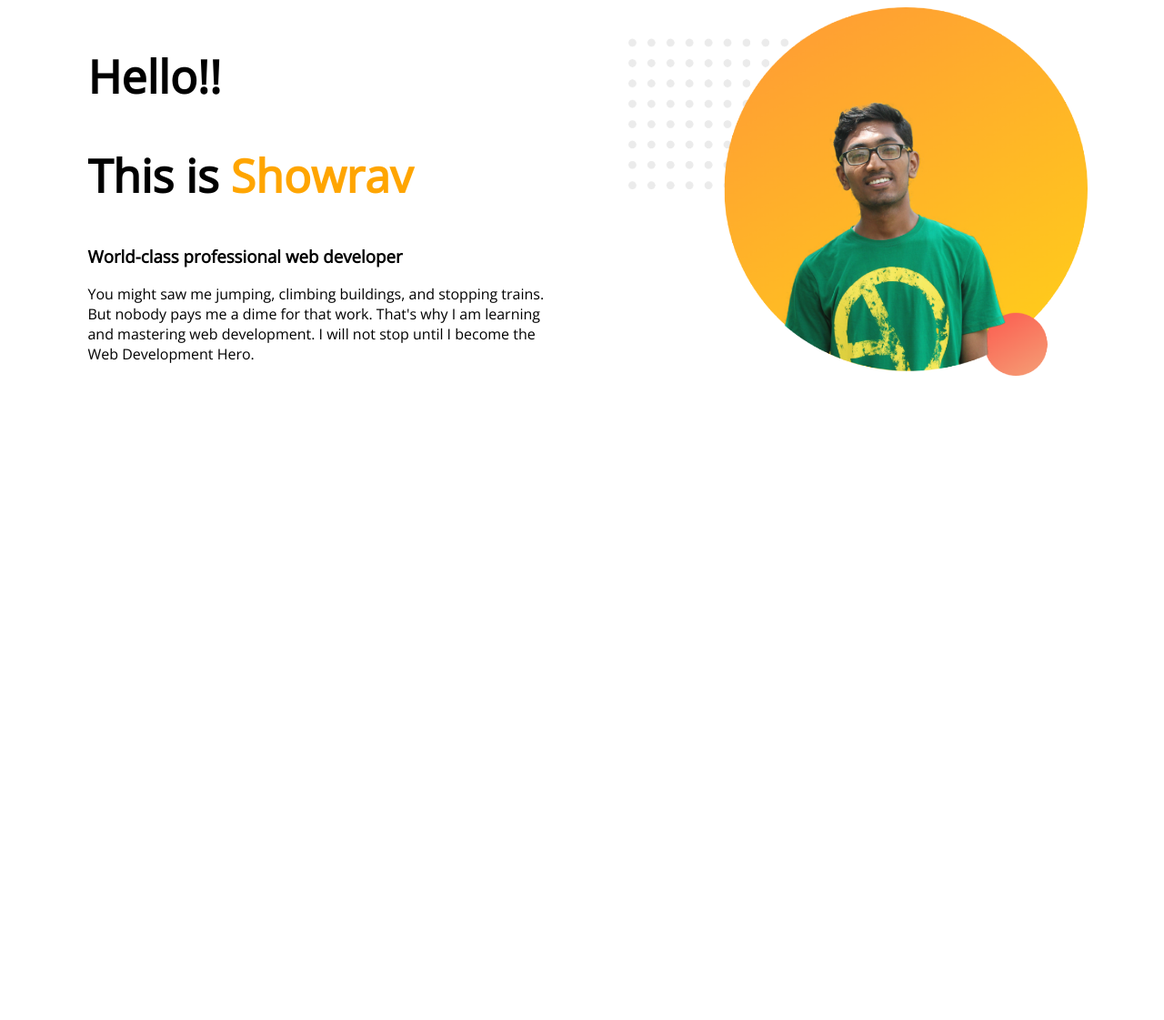
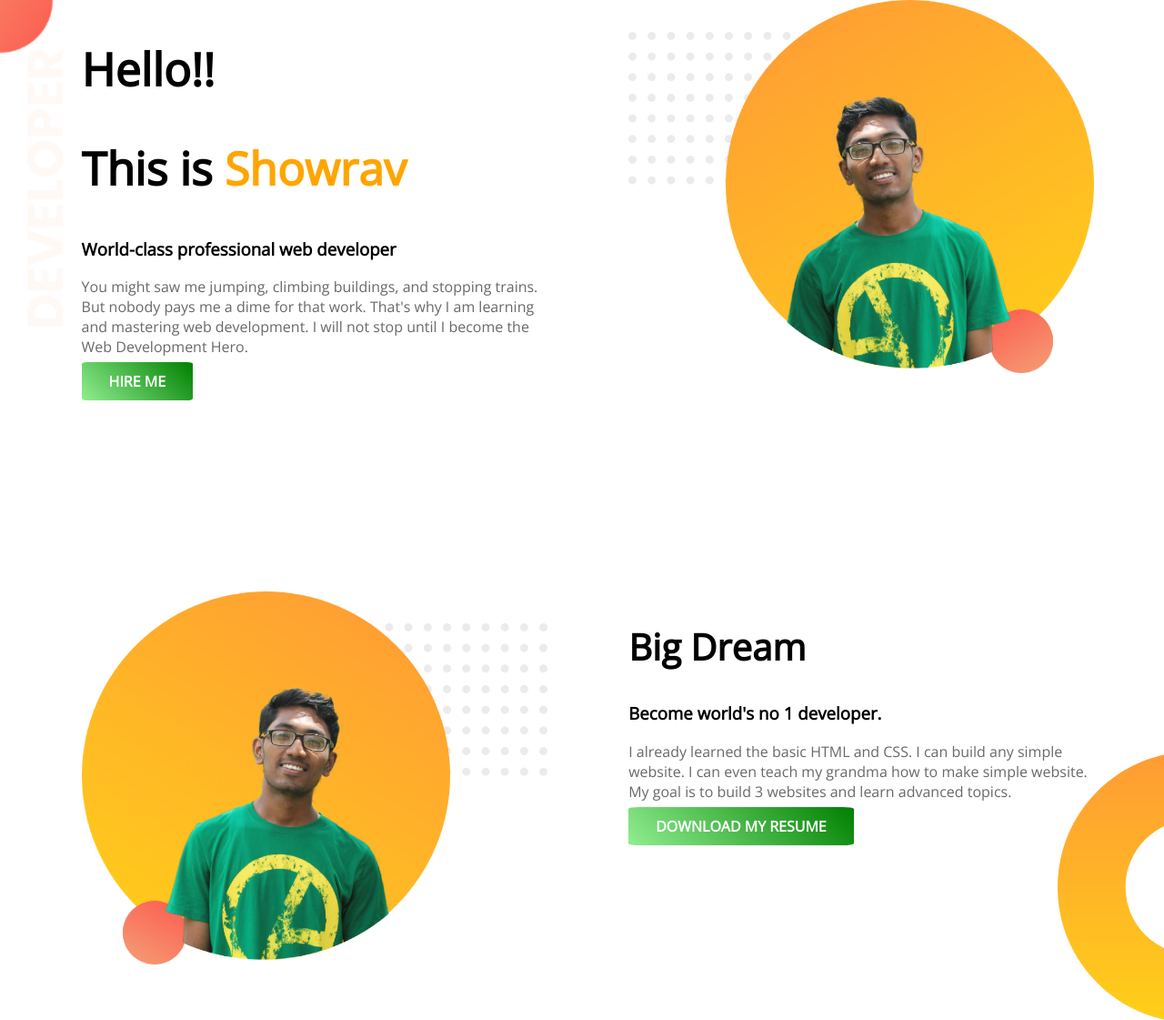
Before and after one commit to ShowravPaul/web-portfolio, a plain HTML site: page index.html in a window 1280 px wide. Shown: the whole page at 91% size. Before the commit the page ends 800 px from the top, so only its background shows below. Drawn offline with nearby package versions, Linux system fonts and the light colour scheme.

Commit message:
2nd section completed

```diff
--- a/index.html
+++ b/index.html
@@ -9,16 +9,28 @@
     <link rel="stylesheet" href="style.css">
 </head>
 <body>
-    <section>
+    <section class="top-banner">
         <div class="half-width">
             <h1>Hello!!</h1>
             <h1>This is <span class="name-highlight">Showrav</span></h1>
             <h3>World-class professional web developer</h3>
             <p>You might saw me jumping, climbing buildings, and stopping trains. But nobody pays me a dime for that work. That's why I am learning and mastering web development. I will not stop until I become the Web Development Hero.</p>
+            <a class="link-button" target="_blank" href="https://codeforces.com/profile/Jahaji"><b>HIRE ME</b></a>
         </div>
         <div class="half-width">
             <img src="images/profile.png" alt="">
         </div>
     </section>
+    <section class="dream-area">
+        <div class="half-width">
+            <img src="images/profile2.png" alt="">
+        </div>
+        <div class="half-width">
+            <h2>Big Dream</h2>
+            <h3>Become world's no 1 developer.</h3>
+            <p>I already learned the basic HTML and CSS. I can build any simple website. I can even teach my grandma how to make simple website. My goal is to build 3 websites and learn advanced topics.</p>
+            <a class="link-button" target="_blank" href="https://codeforces.com/profile/Jahaji"><b>DOWNLOAD MY RESUME</b></a>
+        </div>
+    </section>
 </body>
 </html>
--- a/style.css
+++ b/style.css
@@ -1,8 +1,15 @@
 body{
+    margin: 0px;
     font-family: 'Open Sans', sans-serif;
 }
 h1{
     font-size: 50px;
+}
+h2{
+    font-size: 40px;
+}
+p{
+    color: dimgray;
 }
 .name-highlight{
     color: orange;
@@ -16,3 +23,23 @@ h1{
 .half-width img{
     width: 100%;
 }
+.top-banner{
+    background-repeat: no-repeat;
+    background-image: url("images/top-banner.png");
+}
+section{
+    height: 500px;
+    padding-bottom: 150px;
+}
+.link-button{
+    text-decoration: none;
+    background-image: linear-gradient(45deg, lightgreen, green);
+    padding: 10px 30px;
+    border-radius: 5%;
+    color: white;
+}
+.dream-area{
+    background-image: url("images/dream-bg.png");
+    background-repeat: no-repeat;
+    background-position: right;
+}
```
Also changed, not shown: images/passport size photo.jpg (added), images/profile2.png (added).
